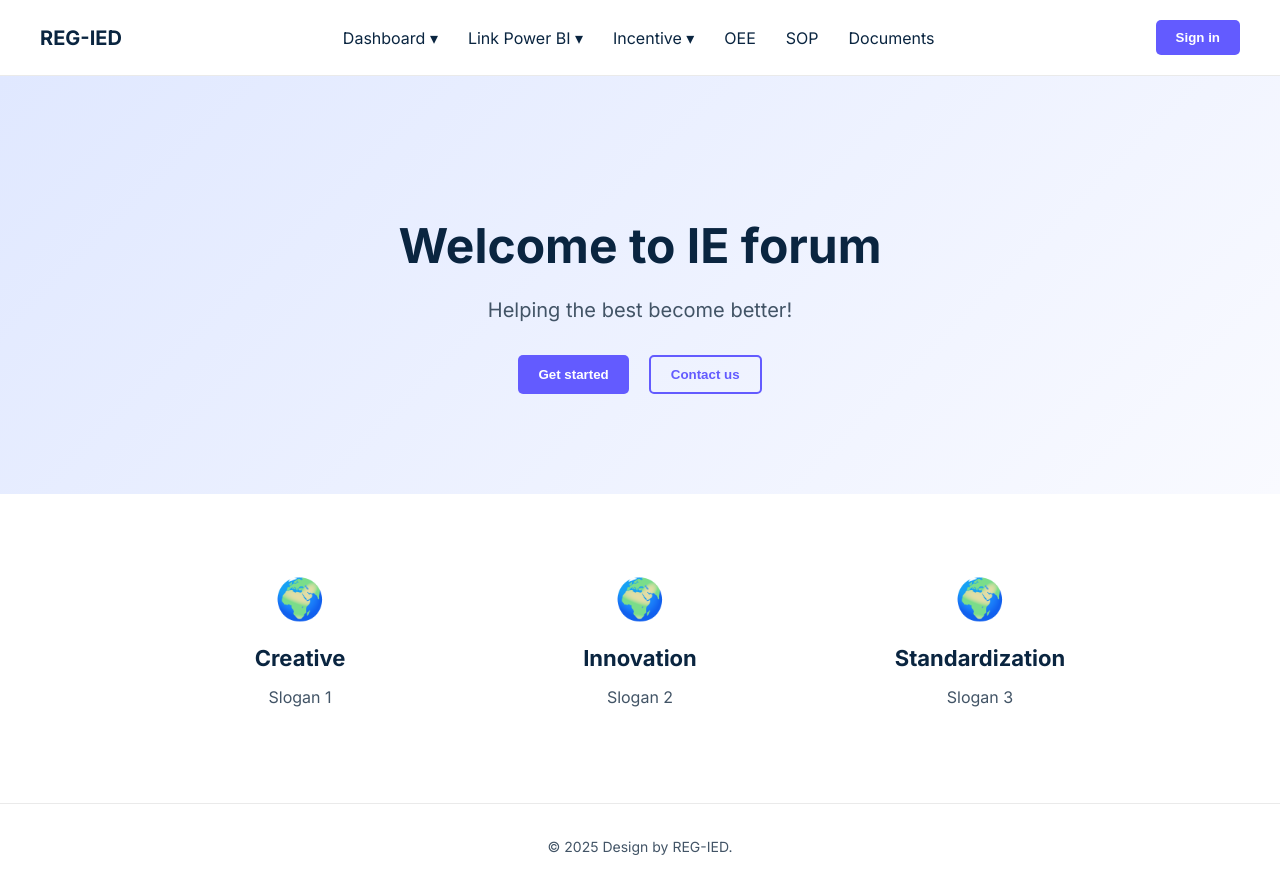
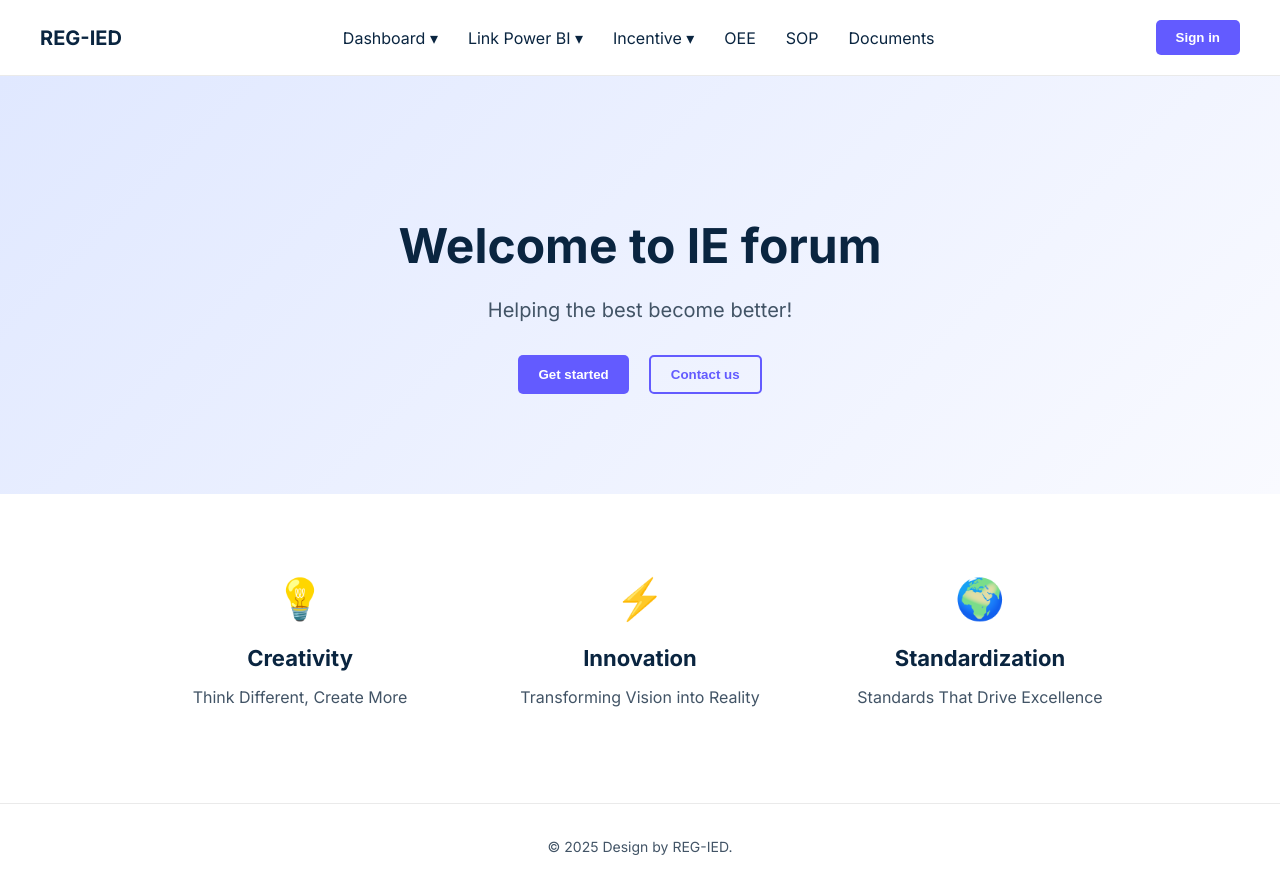
Before and after one commit to nqhuy-212/IE_website, a plain HTML site: page html/index.html in a window 1280 px wide. Drawn offline with Linux system fonts and the light colour scheme.

Commit message:
update icon

```diff
--- a/html/index.html
+++ b/html/index.html
@@ -83,19 +83,19 @@
     </section>
     <section class="features">
       <div class="feature">
-        <div class="icon">🌍</div>
-        <h3>Creative</h3>
-        <p>Slogan 1</p>
+        <div class="icon">💡</div>
+        <h3>Creativity</h3>
+        <p>Think Different, Create More</p>
       </div>
       <div class="feature">
-        <div class="icon">🌍</div>
+        <div class="icon">⚡</div>
         <h3>Innovation</h3>
-        <p>Slogan 2</p>
+        <p>Transforming Vision into Reality</p>
       </div>
       <div class="feature">
         <div class="icon">🌍</div>
         <h3>Standardization</h3>
-        <p>Slogan 3</p>
+        <p>Standards That Drive Excellence</p>
       </div>
     </section>
     <footer class="footer">
```
